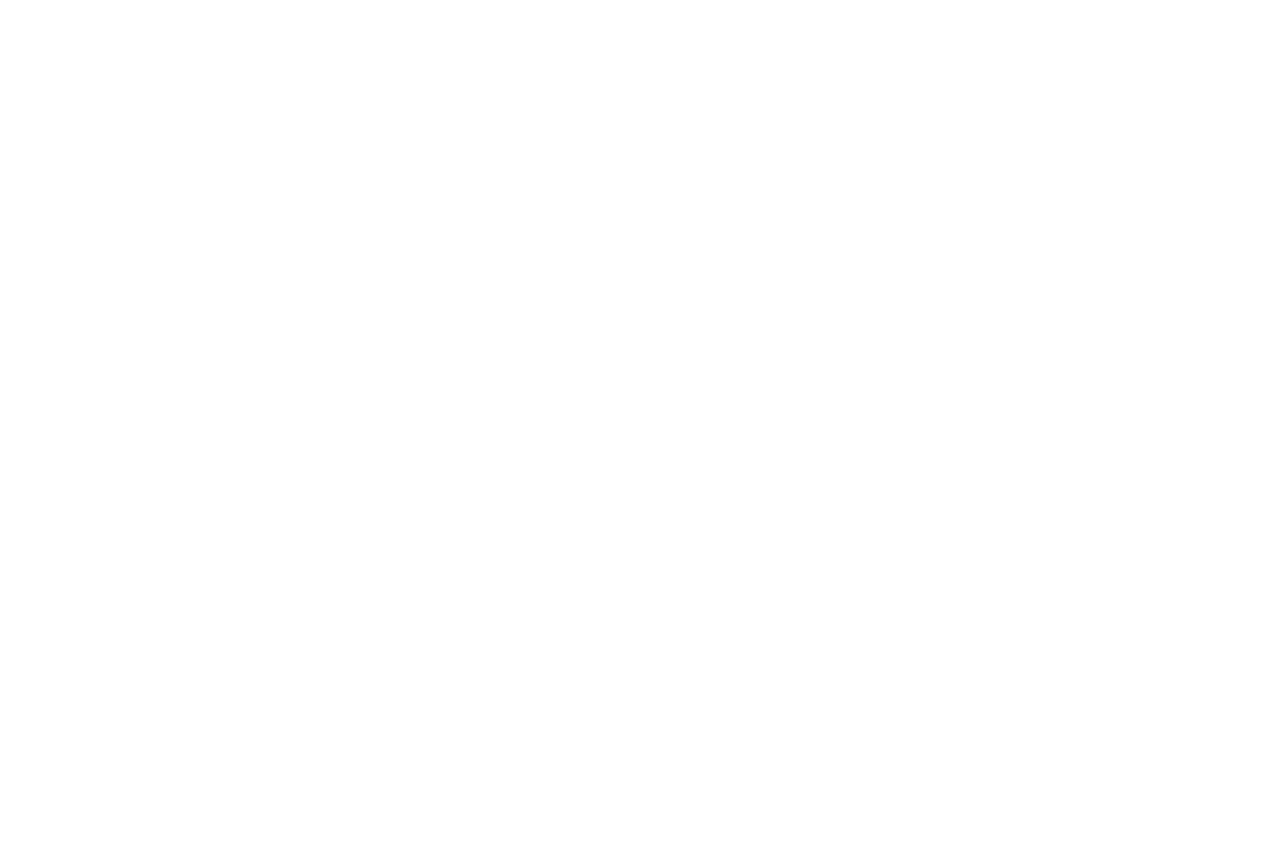
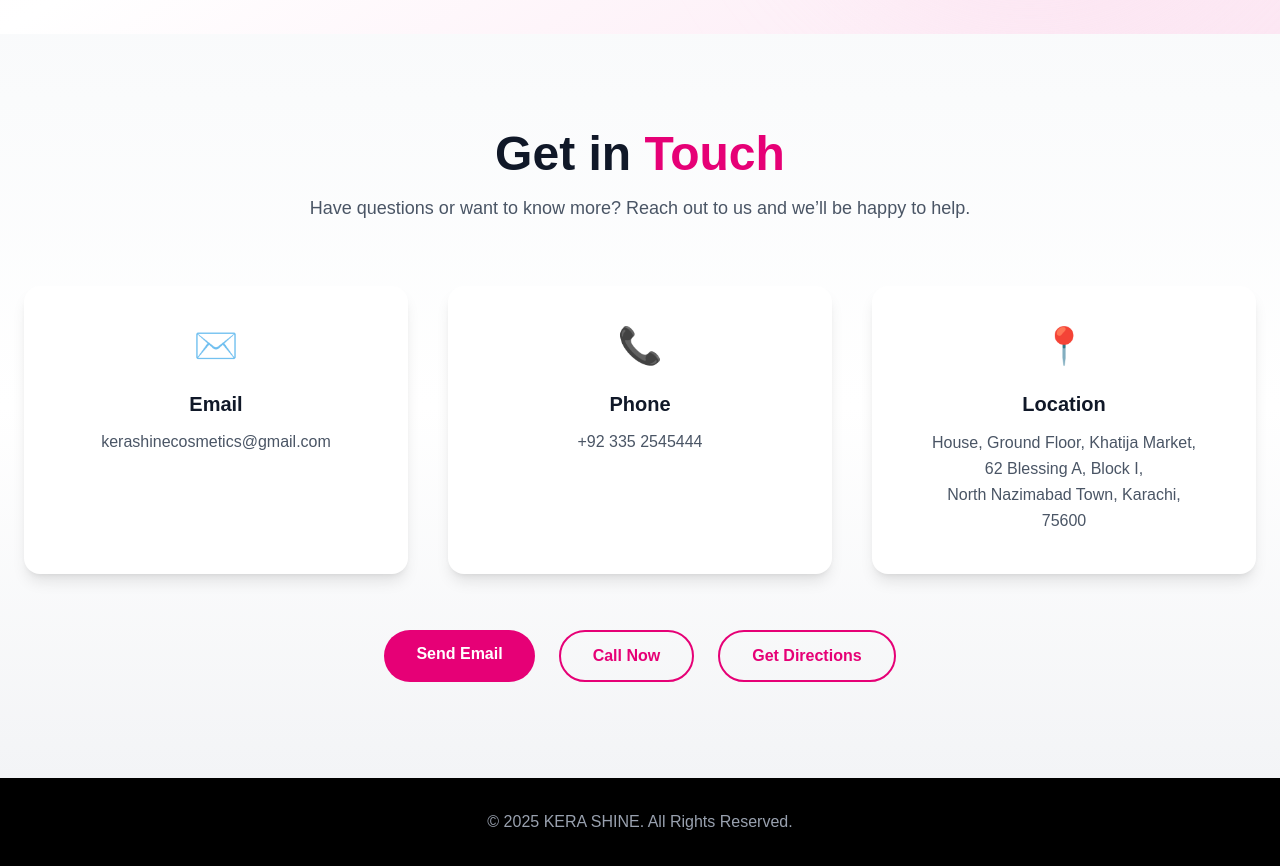
Before and after one commit to kerashinecosmetics-creator/kerashinewebsite, a Next.js app: page / in a window 1280 px wide. Shown: the part 4640-5506 px from the top of the page. Before the commit the page ends 3894 px from the top, so only its background shows below. Built offline with nearby package versions, Linux system fonts and the light colour scheme.

Commit message:
Errors Resolved For Github

```diff
--- a/app/cart/page.tsx
+++ b/app/cart/page.tsx
@@ -17,7 +17,7 @@ export default function CartPage() {
     return (
       <div className="min-h-screen flex flex-col items-center justify-center text-center px-6">
         <h2 className="text-3xl font-bold mb-4">Your cart is empty</h2>
-        <p className="text-gray-600 mb-6">Looks like you haven't added anything yet.</p>
+        <p className="text-gray-600 mb-6">Looks like you haven&apos;t added anything yet.</p>
         <Link
           href="/"
           className="rounded-full bg-black px-8 py-3 text-white hover:bg-pink-600 transition"
--- a/app/page.tsx
+++ b/app/page.tsx
@@ -210,6 +210,88 @@ export default function Home() {
           </>
         )}
       </AnimatePresence>
+
+      {/* ✅ About Section */}
+      <AboutSection />
+
+      {/* ================= CONTACT ================= */}
+      <section
+        id="contact"
+        className="py-24 bg-gradient-to-b from-gray-50 via-white to-gray-100"
+      >
+        <div className="max-w-7xl mx-auto px-6 text-center">
+          {/* Heading */}
+          <h2 className="text-4xl md:text-5xl font-extrabold text-gray-900">
+            Get in <span className="text-pink-600">Touch</span>
+          </h2>
+
+          <p className="mt-4 text-lg text-gray-600 max-w-3xl mx-auto">
+            Have questions or want to know more? Reach out to us and we’ll be happy
+            to help.
+          </p>
+
+          {/* Cards */}
+          <div className="mt-16 grid gap-10 md:grid-cols-3">
+            {/* Email */}
+            <div className="bg-white rounded-2xl shadow-lg p-10 hover:shadow-xl transition">
+              <div className="text-pink-600 text-4xl mb-6">✉️</div>
+              <h3 className="text-xl font-semibold text-gray-900">Email</h3>
+              <p className="mt-3 text-gray-600">
+                kerashinecosmetics@gmail.com
+              </p>
+            </div>
+
+            {/* Phone */}
+            <div className="bg-white rounded-2xl shadow-lg p-10 hover:shadow-xl transition">
+              <div className="text-pink-600 text-4xl mb-6">📞</div>
+              <h3 className="text-xl font-semibold text-gray-900">Phone</h3>
+              <p className="mt-3 text-gray-600">+92 335 2545444</p>
+            </div>
+
+            {/* Location */}
+            <div className="bg-white rounded-2xl shadow-lg p-10 hover:shadow-xl transition">
+              <div className="text-pink-600 text-4xl mb-6">📍</div>
+              <h3 className="text-xl font-semibold text-gray-900">Location</h3>
+              <p className="mt-3 text-gray-600 leading-relaxed">
+                House, Ground Floor, Khatija Market,<br />
+                62 Blessing A, Block I,<br />
+                North Nazimabad Town, Karachi,<br />
+                75600
+              </p>
+            </div>
+          </div>
+
+          {/* Action Buttons */}
+          <div className="mt-14 flex flex-wrap justify-center gap-6">
+            <a
+              href="mailto:kerashinecosmetics@gmail.com"
+              className="px-8 py-3 rounded-full bg-pink-600 text-white font-semibold hover:bg-pink-700 transition"
+            >
+              Send Email
+            </a>
+
+            <a
+              href="tel:+923352545444"
+              className="px-8 py-3 rounded-full border-2 border-pink-600 text-pink-600 font-semibold hover:bg-pink-600 hover:text-white transition"
+            >
+              Call Now
+            </a>
+
+            <a
+              href="https://maps.google.com/?q=North+Nazimabad+Town+Karachi"
+              target="_blank"
+              className="px-8 py-3 rounded-full border-2 border-pink-600 text-pink-600 font-semibold hover:bg-pink-600 hover:text-white transition"
+            >
+              Get Directions
+            </a>
+          </div>
+        </div>
+      </section>
+
+      {/* ✅ Footer */}
+      <footer className="bg-black text-gray-400 py-8 text-center">
+        <p>© {new Date().getFullYear()} KERA SHINE. All Rights Reserved.</p>
+      </footer>
     </main>
   );
 }
```
